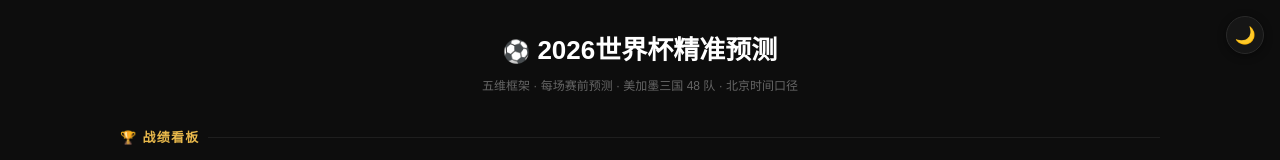
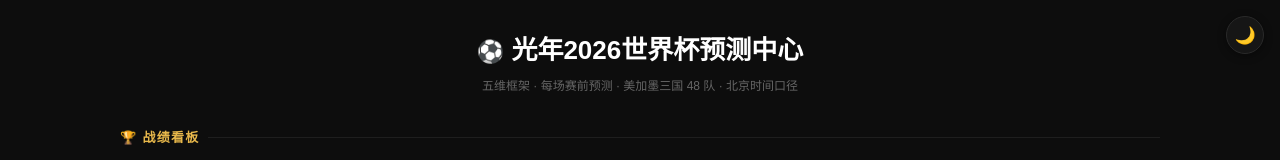
Before and after one commit to sanlang001/worldcup2026-predictions, a plain HTML site: page index.html in a window 1280 px wide. Shown: the top 160 px of the page. Drawn offline with Linux system fonts and the light colour scheme.

Commit message:
Rename site to 光年2026世界杯预测中心

```diff
--- a/data.js
+++ b/data.js
@@ -1,5 +1,5 @@
 /* ============================================================
- * 2026世界杯精准预测 · 数据文件
+ * 光年2026世界杯预测中心 · 数据文件
  * ------------------------------------------------------------
  * 数据分三块：
  *   matches  : 每日预测记录（动态，每日更新只动这里 + reports/）
--- a/index.html
+++ b/index.html
@@ -3,7 +3,7 @@
 <head>
 <meta charset="UTF-8">
 <meta name="viewport" content="width=device-width,initial-scale=1">
-<title>2026世界杯精准预测</title>
+<title>光年2026世界杯预测中心</title>
 <script>/* 提前应用主题，避免闪屏 */(function(){try{var t=localStorage.getItem('wc-theme');if(t==='light')document.documentElement.setAttribute('data-theme','light');}catch(e){}})();</script>
 <style>
 /* ===== 与预测报告统一的暗色风格 ===== */
@@ -197,7 +197,7 @@ html[data-theme="light"] .theme-toggle{background:#fff;border-color:#e0dacb;colo
 
 <button class="theme-toggle" id="themeToggle" title="切换白天/黑夜主题">🌙</button>
 
-<h1><span class="ball">⚽</span> 2026世界杯精准预测</h1>
+<h1><span class="ball">⚽</span> 光年2026世界杯预测中心</h1>
 <div class="sub">五维框架 · 每场赛前预测 · 美加墨三国 48 队 · 北京时间口径</div>
 
 <!-- 战绩看板 -->
@@ -226,7 +226,7 @@ html[data-theme="light"] .theme-toggle{background:#fff;border-color:#e0dacb;colo
 <div class="gnote">列：赛=场次·胜·平·负·净=净胜球·分=积分 ｜ 每组前 2 名出线（绿色）｜ 同分排序按 积分→净胜球→进球数；相互交锋（H2H）等细则请对照赛果与复盘台账自行判断 ｜ 金色队名=已出过预测</div>
 <div class="groups-grid" id="groupsGrid"></div>
 
-<div class="footer">⚽ 2026世界杯精准预测 · 娱乐向，不构成投注建议 · powered by <b>1000光年</b></div>
+<div class="footer">⚽ 光年2026世界杯预测中心 · 娱乐向，不构成投注建议 · powered by <b>1000光年</b></div>
 
 <script src="data.js"></script>
 <script>
```
Also changed, not shown: README.md.
